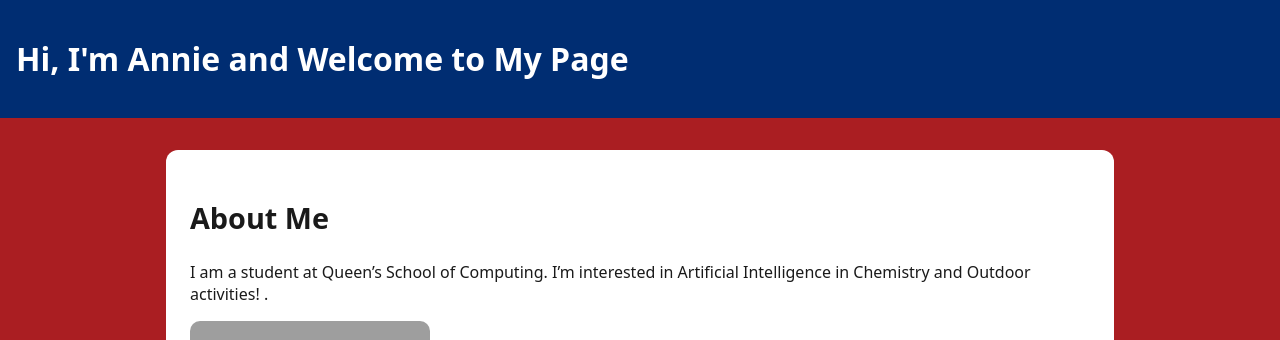
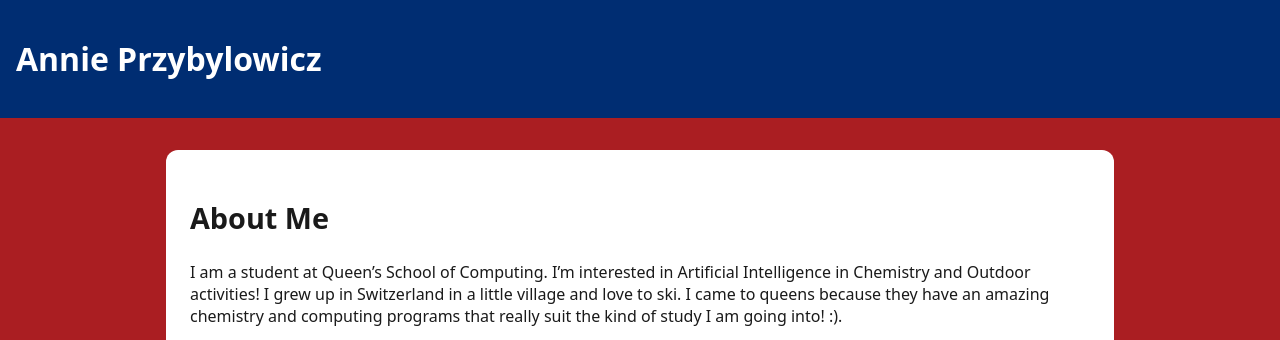
Before and after one commit to ILovePierogis/AnniePrzybylowicz-Queens-Student-Page, a plain HTML site: page index.html in a window 1280 px wide. Shown: the top 340 px of the page. Drawn offline with Linux system fonts and the light colour scheme; grey boxes are pictures that could not be loaded.

Commit message:
Update index.html

```diff
--- a/index.html
+++ b/index.html
@@ -8,13 +8,13 @@
   </head>
   <body>
     <header>
-      <h1>Hi, I'm Annie and Welcome to My Page</h1> <!-- change this heading to your name -->
+      <h1>Annie Przybylowicz</h1> <!-- change this heading to your name -->
     </header>
 
     <main>
       <!-- ====== ABOUT SECTION (edit the text) ====== -->
       <h2>About Me</h2>
-      <p>I am a student at Queen’s School of Computing. I’m interested in Artificial Intelligence in Chemistry and Outdoor activities! <!-- replace with interests -->.</p>
+      <p>I am a student at Queen’s School of Computing. I’m interested in Artificial Intelligence in Chemistry and Outdoor activities! I grew up in Switzerland in a little village and love to ski. I came to queens because they have an amazing chemistry and computing programs that really suit the kind of study I am going into! :)<!-- replace with interests -->.</p>
 
       <!-- ====== PHOTO (upload me.jpg to repo root, then update the src below) ====== -->
       <img src="me.jpg" alt="Annie's portrait" width="240" height="240" />
```
